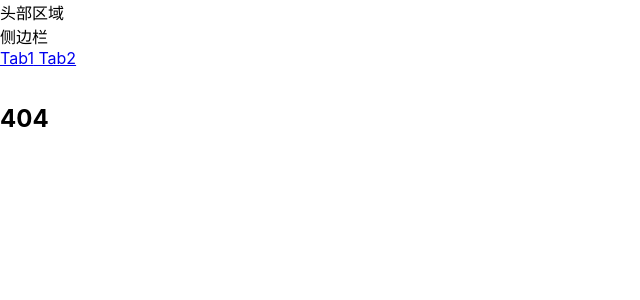
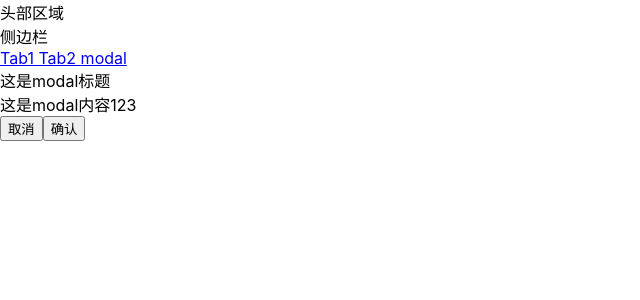
Before and after one commit to zhang723561/test, a React (Create React App) app: page /modal in a window 1280 px wide. Before the commit this address had no page. Shown: the top 300 px of the page, without its empty margins (0-640 px from the left). Built offline with nearby package versions, Linux system fonts and the light colour scheme.

Commit message:
基础组件

```diff
--- a/src/App.tsx
+++ b/src/App.tsx
@@ -12,6 +12,7 @@ function App() {
         <div className='content'>
             <Link className ='link' to='/Tab1'> Tab1</Link>
             <Link className = 'link' to='/Tab2'> Tab2 </Link>
+            <Link className = 'link' to='/modal'> modal </Link>
         </div>
 
         <Outlet></Outlet>
--- a/src/index.tsx
+++ b/src/index.tsx
@@ -1,9 +1,8 @@
 import React from 'react';
 import{ Suspense,lazy, useEffect } from 'react';
-// import ReactDOM from 'react-dom/client';
-import ReactDOM from 'react-dom'
+import ReactDOM from 'react-dom/client';
+//import ReactDOM from 'react-dom'
 import './index.css';
-import App from './App';
 import reportWebVitals from './reportWebVitals';
 
 import { Provider } from 'react-redux'
@@ -12,9 +11,10 @@ import { configureStore } from "@reduxjs/toolkit";
 import {BrowserRouter,Routes,Route,Navigate,useNavigate} from 'react-router-dom'
 import {routerItems } from './router/index'
 
-import Tab1 from './views/tab1'
-import Tab2 from './views/tab2'
 
+const root = ReactDOM.createRoot(
+    document.getElementById('root') as HTMLElement
+);
 
 
 
@@ -50,23 +50,13 @@ const rotuerViews = (routerItems: ({ path: string; Component: React.LazyExoticCo
 
 }
 
-// @ts-ignore
-ReactDOM.render(
-    // @ts-ignore
-
+root.render(
         <React.StrictMode>
-
             <BrowserRouter>
                 <Routes>
-                    {/*<Route path = '/' element = {<App/>}>*/}
-                    {/*    <Route path = 'Tab1' element = {<Tab1/>} />*/}
-                    {/*    <Route path = 'Tab2' element = {<Tab2/>} />*/}
-                    {/*</Route>*/}
                     {rotuerViews(routerItems)}
                 </Routes>
             </BrowserRouter>
         </React.StrictMode>
-
- , document.getElementById('root')
 );
 reportWebVitals();
--- a/src/router/index.ts
+++ b/src/router/index.ts
@@ -17,6 +17,11 @@ export const routerItems  = [
                 children:[],
             },
             {
+                path:'modal',
+                Component:lazy(()=>import('../views/modal')),
+                children:[],
+            },
+            {
                 path:'*',
                 Component:lazy(()=>import('../views/404')),
                 children:[]
--- a/src/views/404.tsx
+++ b/src/views/404.tsx
@@ -1,7 +1,31 @@
-export default function Tab1() {
-    return (
-        <main style={{ padding: "1rem 0" }}>
-            <h2>404</h2>
-        </main>
-    );
+import React from 'react';
+
+class Clock extends React.Component {
+    constructor(props:any) {
+        super(props);
+        this.state = {
+            date: new Date(),
+            age:'12'
+        };
+    }
+
+    componentDidMount() {
+        console.log('mounted')
+    }
+
+    componentWillUnmount() {
+    }
+
+    render() {
+        // @ts-ignore
+        const string = this.state?.date.toLocaleTimeString()
+        return (
+            <div>
+                <h1>404!</h1>
+                <h2>It is {string}</h2>
+            </div>
+        );
+    }
 }
+
+export default Clock;
--- /dev/null
+++ b/src/views/modal.tsx
@@ -0,0 +1,19 @@
+
+export default function modal() {
+    const name = '123'
+
+
+    return (
+        <div className="modal-wrapper">
+            <div className="modal">
+                <div className="modal-title">这是modal标题</div>
+                <div className="modal-content">这是modal内容{name}</div>
+                <div className="modal-operator">
+                    <button className="modal-operator-close">取消</button>
+                    <button className="modal-operator-confirm">确认</button>
+                </div>
+            </div>
+            <div className="mask"></div>
+        </div>
+    );
+}
```
Also changed, not shown: src/aboutVue/sth.js (added, +9 -0 lines).
